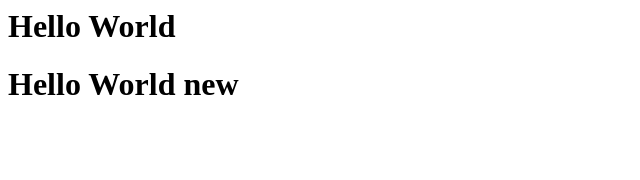
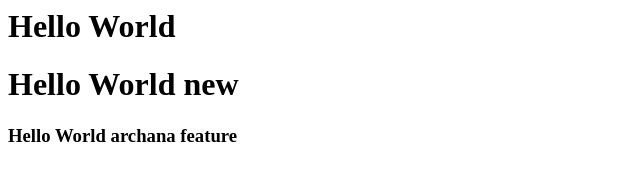
Before and after one commit to mothearchana/my-firstrepo, a plain HTML site: page Index.html in a window 1280 px wide. Shown: the whole page, without its empty margins (0-640 px from the left). Drawn offline with Linux system fonts and the light colour scheme.

Commit message:
Update Index.html

```diff
--- a/Index.html
+++ b/Index.html
@@ -1,2 +1,3 @@
 <h1> Hello World</h1>
 <h1> Hello World new</h1>
+<h3> Hello World archana feature</h3>
```
